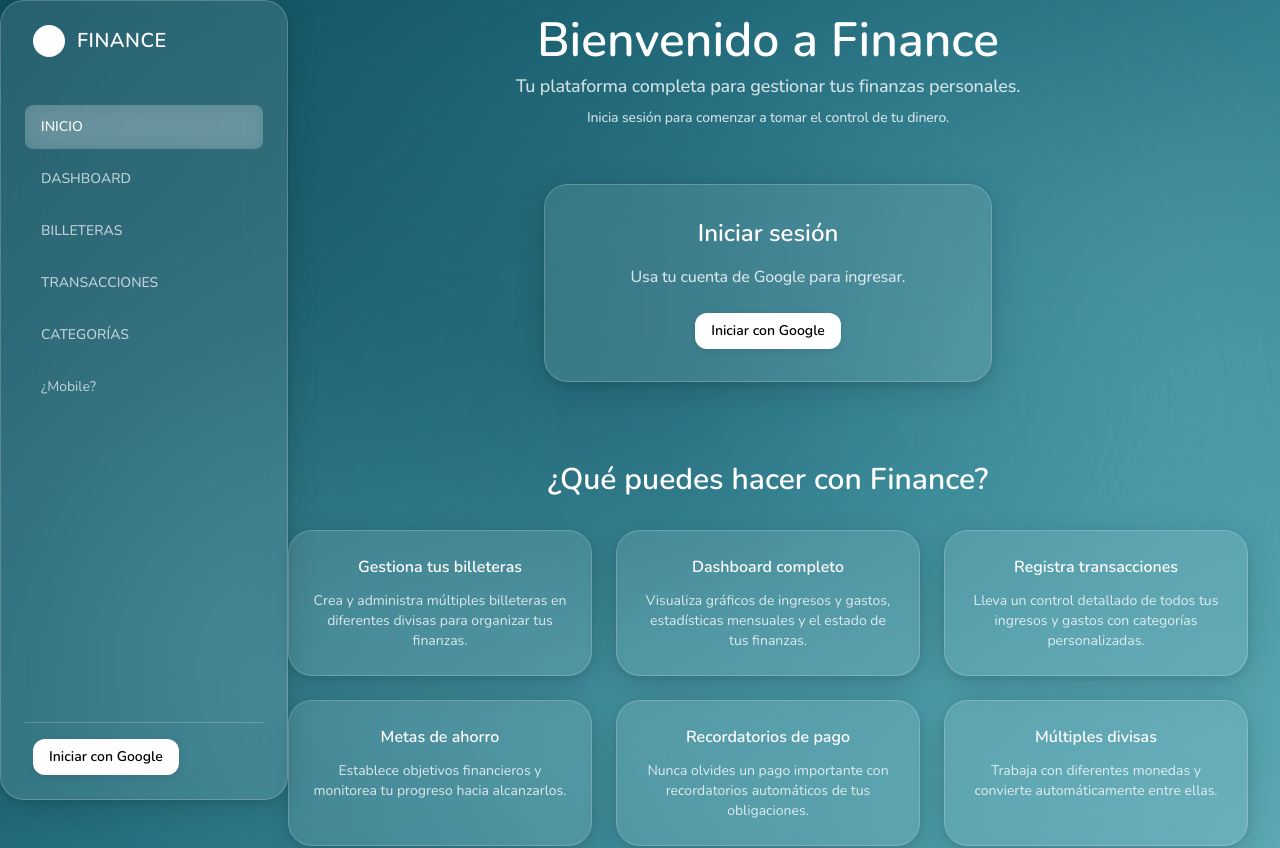
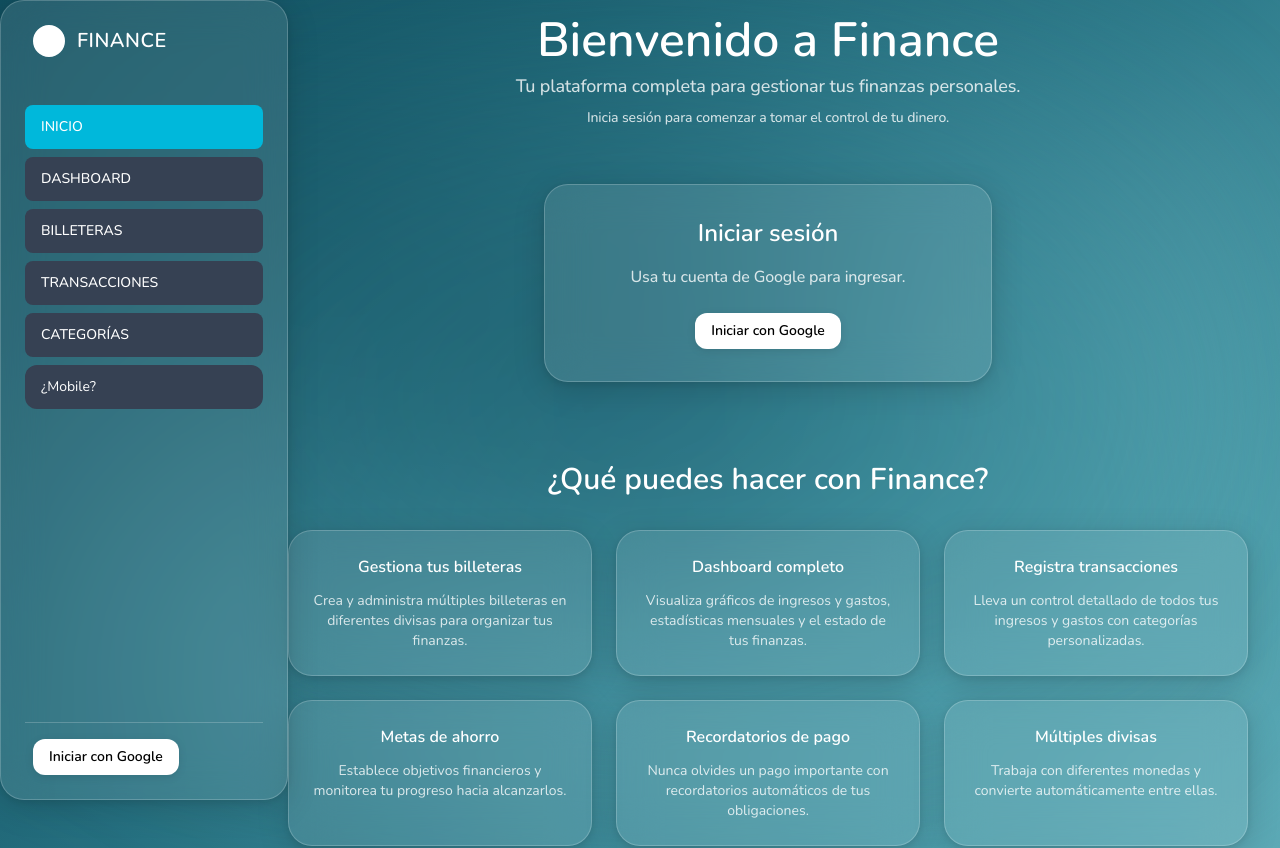
Before and after one commit to RuachCrux88/finance_frontend, a Next.js app: page / in a window 1280 px wide. Shown: the top 848 px of the page. Built offline with nearby package versions, Linux system fonts and the light colour scheme; no server answers.

Commit message:
Cambiar botones del navbar a colores sólidos

```diff
--- a/src/components/NavBar.tsx
+++ b/src/components/NavBar.tsx
@@ -136,8 +136,8 @@ export default function Navbar() {
                   href={l.href}
                   className={`flex items-center gap-2 sm:gap-3 rounded-lg px-3 sm:px-4 py-2 sm:py-3 transition-all duration-200 uppercase text-xs sm:text-sm font-medium ${
                     active
-                      ? "bg-white/20 text-white backdrop-blur-sm"
-                      : "text-white/70 hover:text-white hover:bg-white/10"
+                      ? "bg-cyan-500 text-white"
+                      : "bg-gray-700 text-white hover:bg-cyan-600"
                   }`}
                 >
                   <span>{l.label.toUpperCase()}</span>
@@ -150,7 +150,7 @@ export default function Navbar() {
               href="https://drive.google.com/drive/folders/1fYgAQwcilhWWhJ4wDVInSbErAiw-H5Q9?usp=drive_link"
               target="_blank"
               rel="noopener noreferrer"
-              className="flex items-center gap-3 rounded-xl px-4 py-3 text-white/70 hover:text-white hover:bg-white/10 transition-all duration-200"
+              className="flex items-center gap-3 rounded-xl px-4 py-3 bg-gray-700 text-white hover:bg-cyan-600 transition-all duration-200"
             >
               <span className="text-sm">{t("navbar.mobile")}</span>
             </a>
@@ -238,13 +238,13 @@ export default function Navbar() {
               <div className="space-y-2">
                 <Link
                   href="/settings"
-                  className="flex items-center gap-2 sm:gap-3 rounded-lg px-3 sm:px-4 py-2 sm:py-2.5 text-white/70 hover:text-white hover:bg-white/10 transition-all duration-200 uppercase text-xs font-medium"
+                  className="flex items-center gap-2 sm:gap-3 rounded-lg px-3 sm:px-4 py-2 sm:py-2.5 bg-gray-700 text-white hover:bg-cyan-600 transition-all duration-200 uppercase text-xs font-medium"
                 >
                   <span>{t("navbar.settings").toUpperCase()}</span>
                 </Link>
                 <button
                   onClick={logout}
-                  className="w-full flex items-center justify-center gap-2 sm:gap-3 rounded-lg px-3 sm:px-4 py-2 sm:py-2.5 bg-white text-black hover:bg-white/90 transition-all duration-200 font-semibold shadow-md text-xs sm:text-sm"
+                  className="w-full flex items-center justify-center gap-2 sm:gap-3 rounded-lg px-3 sm:px-4 py-2 sm:py-2.5 bg-white text-black hover:bg-gray-100 transition-all duration-200 font-semibold shadow-md text-xs sm:text-sm"
                 >
                   <span className="uppercase">{t("navbar.logout")}</span>
                 </button>
```
